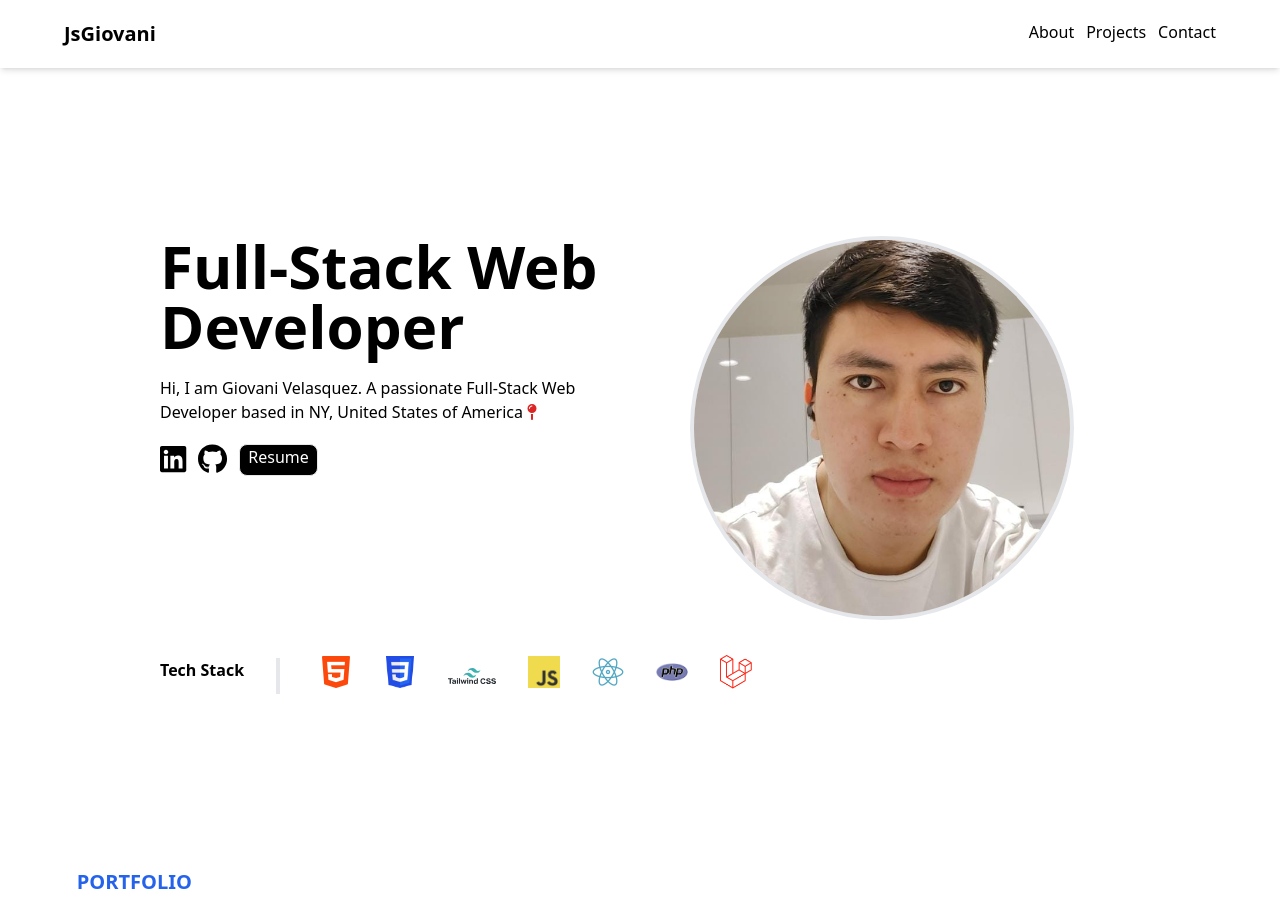
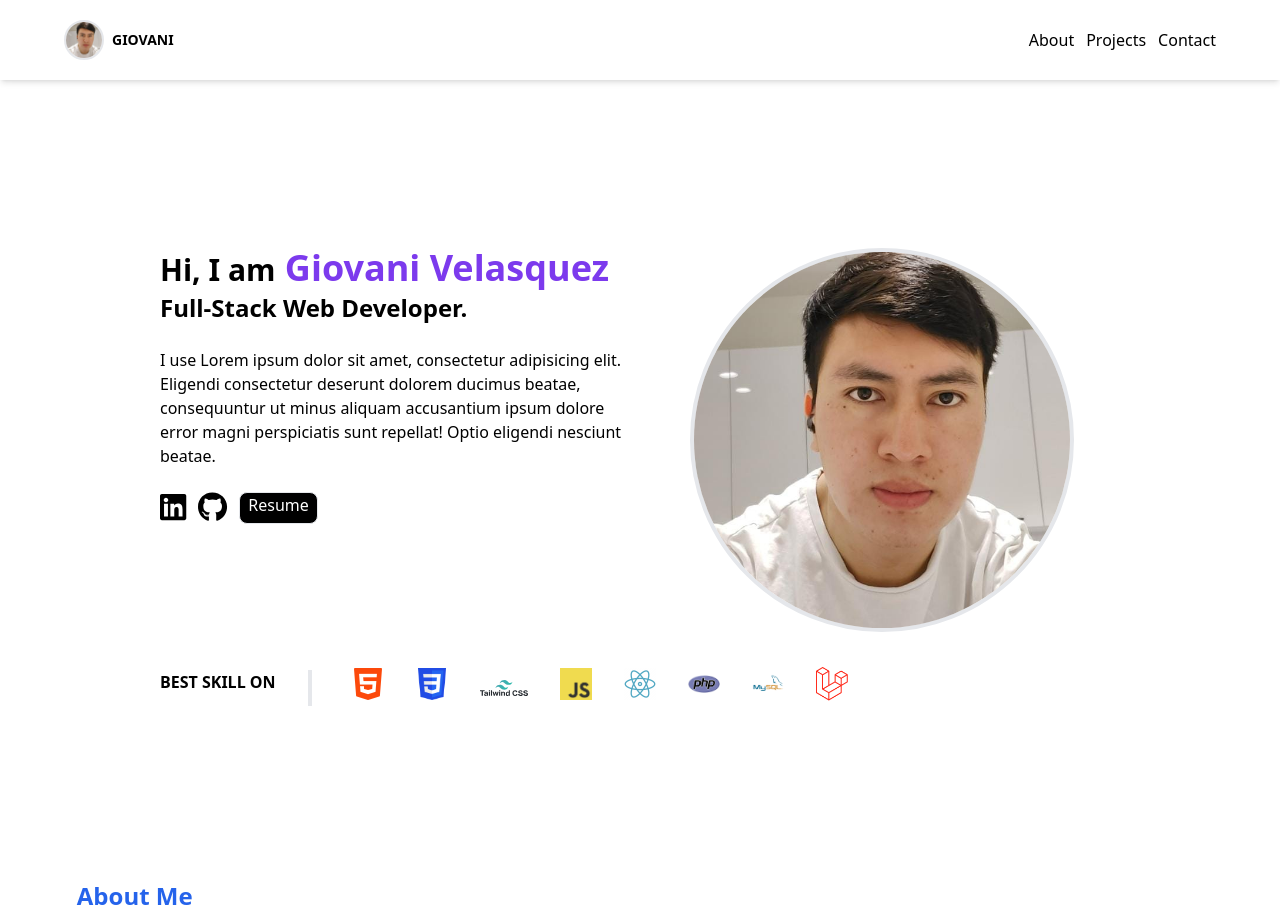
Before and after one commit to jsgiovani/portafolio, a React (Vite) app: page / in a window 1280 px wide. Shown: the top 910 px of the page. Built offline with nearby package versions, Linux system fonts and the light colour scheme.

Commit message:
UI re-desing

```diff
--- a/src/App.jsx
+++ b/src/App.jsx
@@ -1,5 +1,5 @@
 import { FontAwesomeIcon } from '@fortawesome/react-fontawesome'
-import {faEye, faMapPin, faUpRightFromSquare} from '@fortawesome/free-solid-svg-icons'
+import {faMapPin, faUpRightFromSquare} from '@fortawesome/free-solid-svg-icons'
 import Header from "./components/Header"
 import image from '/img/giovani.jpeg';
 import { faGithub, faLinkedin } from '@fortawesome/free-brands-svg-icons';
@@ -24,9 +24,15 @@ const App = () => {
                     <div className="developer-info">
 
                         <div className='mt-8 md:mt-0 text-center md:text-left'>
-                            <h1 className="font-black text-3xl md:text-6xl">Full-Stack Web Developer</h1>
-                            <p className='my-5'>Hi, I am Giovani Velasquez. A passionate Full-Stack Web Developer based in NY, United States of America <span><FontAwesomeIcon className='text-red-600' icon={faMapPin} /></span> </p>
+                            <h1 className='text-3xl font-bold'>
+                                Hi, I am
+                                <span className='text-violet-600 text-4xl'> Giovani Velasquez</span>
+                                <span className='block mt-1 text-2xl'>Full-Stack Web Developer.</span>
+                            </h1>
+                            <p className='my-6'>I use Lorem ipsum dolor sit amet, consectetur adipisicing elit. Eligendi consectetur deserunt dolorem ducimus beatae, consequuntur ut minus aliquam accusantium ipsum dolore error magni perspiciatis sunt repellat! Optio eligendi nesciunt beatae.</p>
                         </div>
+
+
 
 
                         <div className="socials flex gap-3 justify-center md:justify-start pb-5 md:pb-0">
@@ -59,9 +65,9 @@ const App = () => {
 
 
                 <div className="md:flex mt-8 items-center gap-10">
-                    <h3 className='pb-3 md:border-r-4 md:pr-8 text-center font-bold'>Tech Stack</h3>
+                    <h3 className='pb-3 md:border-r-4 md:pr-8 text-center font-bold uppercase'>Best Skill on</h3>
 
-                    <ul className='flex gap-8 justify-center md:justify-self-start'>
+                    <ul className='flex gap-8 justify-center px-[2%] md:p-0 md:justify-self-start'>
 
                         <li>
                             <img className='w-8 h-10 object-scale-down' src="./img/html.png" alt="" />
@@ -82,6 +88,9 @@ const App = () => {
                             <img className='w-8 h-10 object-scale-down' src="./img/php.png" alt="" />
                         </li>
                         <li>
+                            <img className='w-8 h-10 object-scale-down' src="./img/mysql.png" alt="" />
+                        </li>
+                        <li>
                             <img className='w-8 h-10 object-scale-down' src="./img/laravel.png" alt="" />
                         </li>
                     </ul>
@@ -96,9 +105,15 @@ const App = () => {
         </div>
 
 
+        <section className='container mx-auto px-[2%] md:px-[6%] 2xl:p-x[12%] mt-24 md:mt-0'>
+            <h2 className='text-blue-600 text-2xl font-bold mb-4'>About Me</h2>
+
+        </section>
+
+
         {/* PORTFOLIO */}
         <section className="container mx-auto px-[2%] md:px-[6%] 2xl:p-x[12%] mt-24 md:mt-0">
-            <h4 className='uppercase text-blue-600 text-xl font-bold mb-4'>Portfolio</h4>
+            <h4 className='text-blue-600 text-2xl font-bold mb-4'>My Portfolio</h4>
 
             {/* portafolio-item 1*/}
             <div className='flex flex-col-reverse md:grid md:grid-cols-2 items-center gap-4  md:gap-16 mb-28'>
--- a/src/components/Footer.jsx
+++ b/src/components/Footer.jsx
@@ -5,8 +5,8 @@ import { faWhatsapp } from '@fortawesome/free-brands-svg-icons'
 const Footer = () => {
   return (
     <footer className='container mx-auto px-[2%]  md:px-[6%] 2xl:p-x[12%] my-10'>
-        <h4 className='uppercase text-blue-600 text-xl font-bold mb-2'>Contact</h4>
-        <h2 className='font-bold text-3xl mb-10'>Don't be shy! Hit me up!</h2>
+        <h4 className=' text-blue-600 text-2xl font-bold mb-2'>My Contact</h4>
+        <h2 className='font-bold text-xl mb-10'>Don't be shy! Hit me up!</h2>
 
         <div className='flex flex-col md:flex-row md:items-center gap-5 md:gap-10'>
 
--- a/src/components/Header.jsx
+++ b/src/components/Header.jsx
@@ -5,9 +5,12 @@ const Header = () => {
 
   return (
 
-    <header className='flex justify-between content-center px-[2%] md:px-[5%] sticky top-0 left-0 z-10 shadow-md py-5 bg-white'>
+    <header className='flex justify-between items-center px-[2%] md:px-[5%] sticky top-0 left-0 z-10 shadow-md py-5 bg-white'>
 
-      <a className='text-xl font-semibold' href="/">JsGiovani</a>
+      <a className='font-semibold flex gap-2 items-center' href="/">
+          <img src="./img/giovani.jpeg" className='w-10 rounded-full border-2' alt="img giovani" />
+        <h1 className='uppercase font-semibold text-sm'>Giovani</h1>
+      </a>
 
       <nav className='flex gap-3' >
         <a className='hover:text-sky-600' href="about">About</a>
```
Also changed, not shown: public/img/mysql.png (added).
